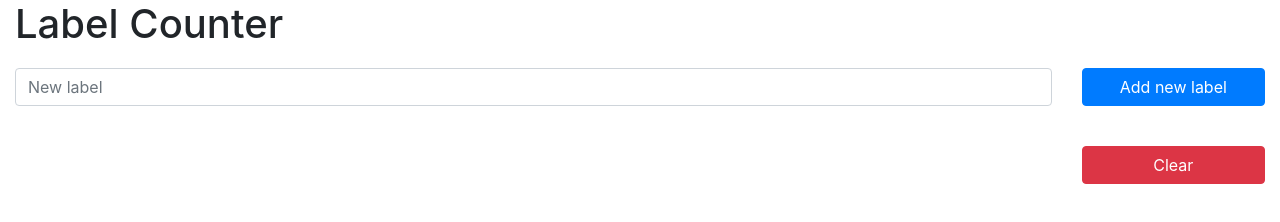
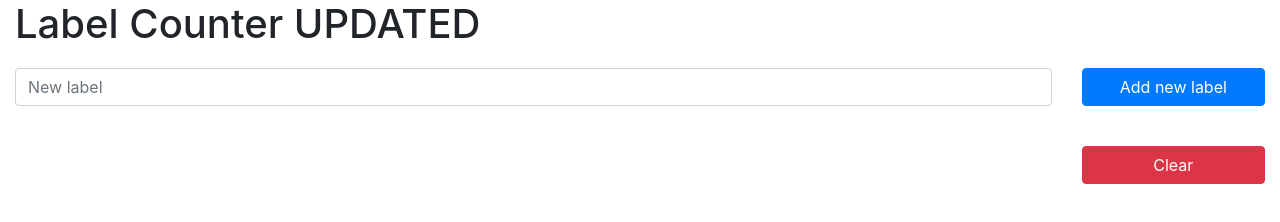
Before and after one commit to marciotoshio/label_counter, a plain HTML site: page index.html in a window 1280 px wide. Drawn offline with nearby package versions, Linux system fonts and the light colour scheme.

Commit message:
updated test

```diff
--- a/index.html
+++ b/index.html
@@ -9,12 +9,12 @@
     <link rel="stylesheet" href="https://stackpath.bootstrapcdn.com/bootstrap/4.1.3/css/bootstrap.min.css" integrity="sha384-MCw98/SFnGE8fJT3GXwEOngsV7Zt27NXFoaoApmYm81iuXoPkFOJwJ8ERdknLPMO" crossorigin="anonymous">
     <link rel="stylesheet" href="css/main.css">
 
-    <title>Label Counter</title>
+    <title>Label Counter UPDATED</title>
   </head>
 
   <body>
     <div class="container-fluid">
-      <h1>Label Counter</h1>
+      <h1>Label Counter UPDATED</h1>
       <form class="form">
         <div class="form-group row">
           <div class="col-sm-10">
```
